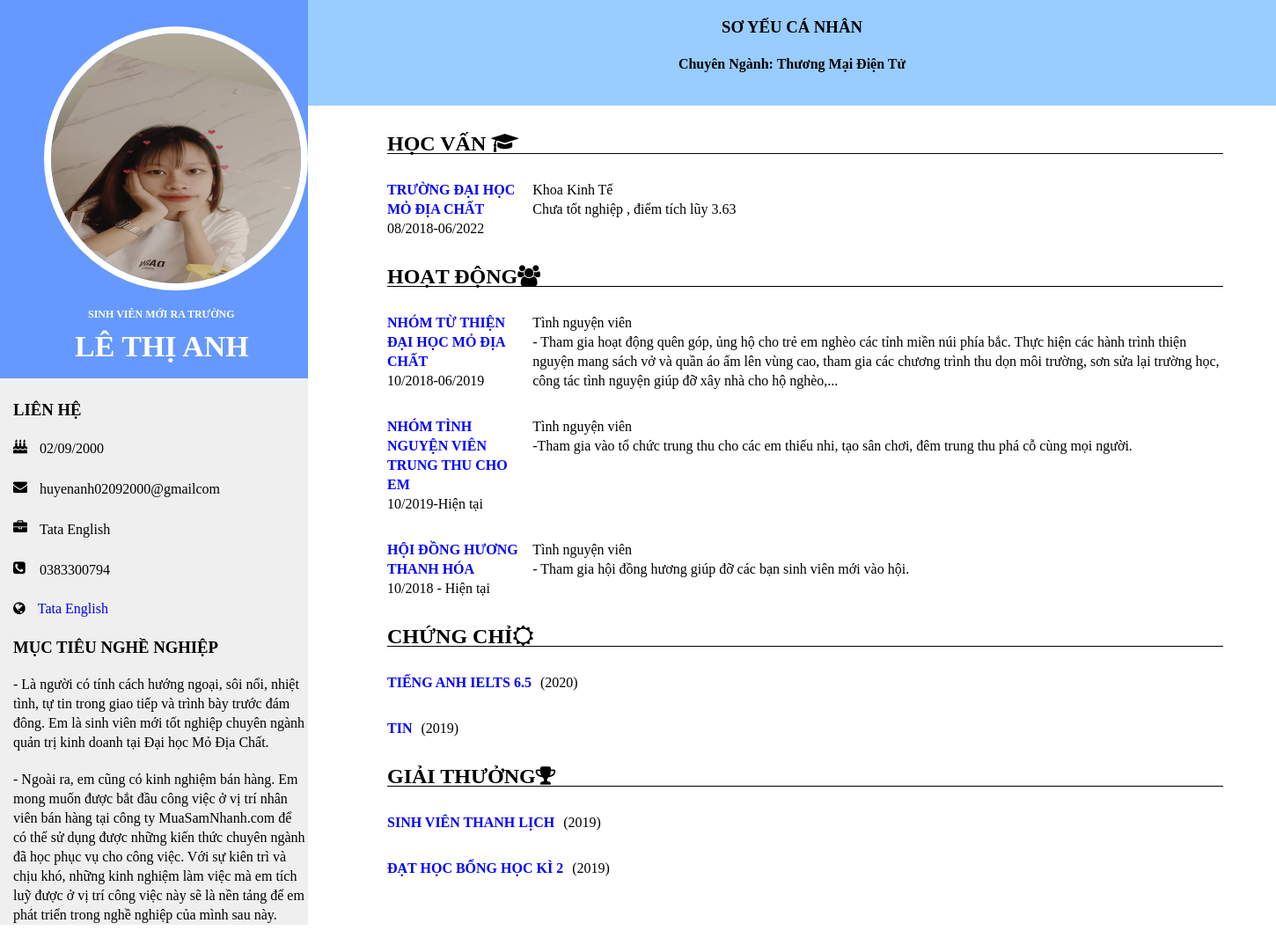
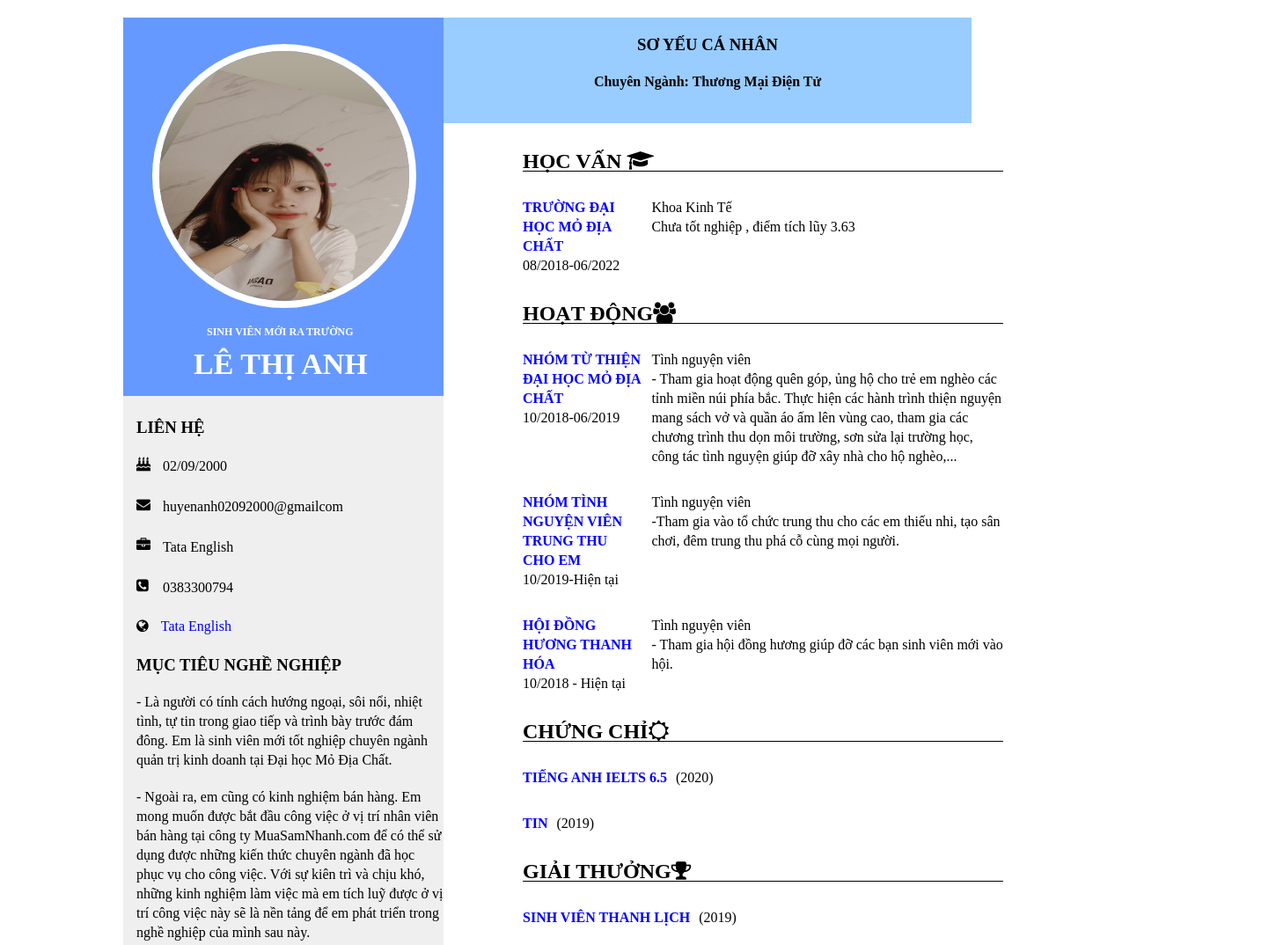
Before and after one commit to lethianh0209/1824010829, a plain HTML site: page index.html in a window 1280 px wide. Shown: the top 1074 px of the page at 88% size, 1450 px wide, since content can reach past the window. Before the commit the page ends 1051 px from the top, so only its background shows below. Drawn offline with Linux system fonts and the light colour scheme.

Commit message:
cập nhật

```diff
--- a/index.html
+++ b/index.html
@@ -6,7 +6,7 @@
     <title>Bài thực hành thiết kế website</title>
     <meta charset="utf-8">
     <link rel="stylesheet" type="text/css" href="style.css">
-    <meta name="viewport" content="wight=device-wight ,  initial-scale=1.0">
+    <meta name="viewport" content="width=device-width, initial-scale=1.0">
     <link rel="stylesheet" href="https://cdnjs.cloudflare.com/ajax/libs/font-awesome/4.7.0/css/font-awesome.min.css">
 </head>
 
--- a/style.css
+++ b/style.css
@@ -13,12 +13,14 @@ body {
 }
 
 .row {
+    width: 1000px;
+    height: auto;
     display: flex;
+    margin: 20px auto;
 }
 
 .row .col-5 {
     width: 400px;
-    height: auto;
     background-color: #efefef;
 }
 
@@ -33,19 +35,19 @@ body {
     height: 300px;
     border-radius: 50%;
     border: 8px solid white;
-    margin-left: 50px;
+    margin-left: 33px;
     margin-top: 30px;
 }
 
 .row .col-5 .profile h5 {
-    margin-left: 100px;
+    margin-left: 95px;
     margin-top: 10px;
     color: white;
     font-size: 12px;
 }
 
 .row .col-5 .profile h3 {
-    margin-left: 85px;
+    margin-left: 80px;
     margin-top: 15px;
     color: white;
     font-size: 34px;
@@ -85,11 +87,11 @@ body {
 .row .col-7 {
     margin-left: 90px;
     margin-top: 30px;
-    width: 950px;
+    width: 600px;
 }
 
 .row .col-7 .head {
-    width: 1100px;
+    width: 600px;
     height: 120px;
     background-color: #99CCFF;
     margin-left: -90px;
@@ -135,7 +137,9 @@ body {
 }
 
 @media screen and (max-width:992px) {
-    .container {
+
+    .col-5,
+    .col-7 {
         width: 100%;
     }
 }
```
